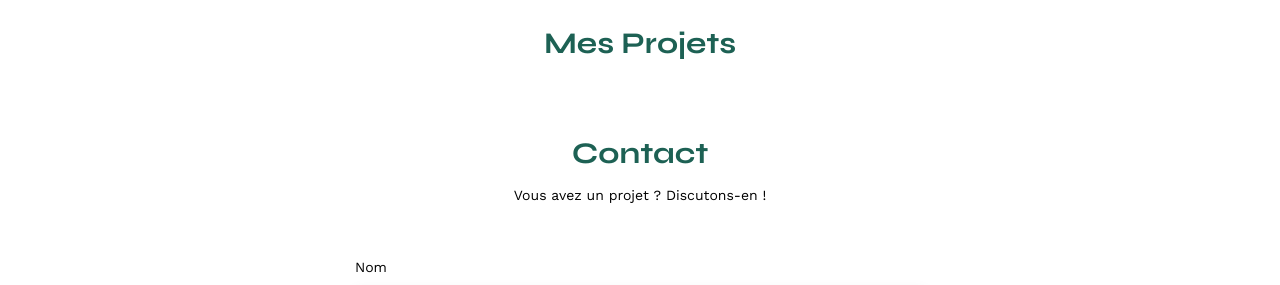
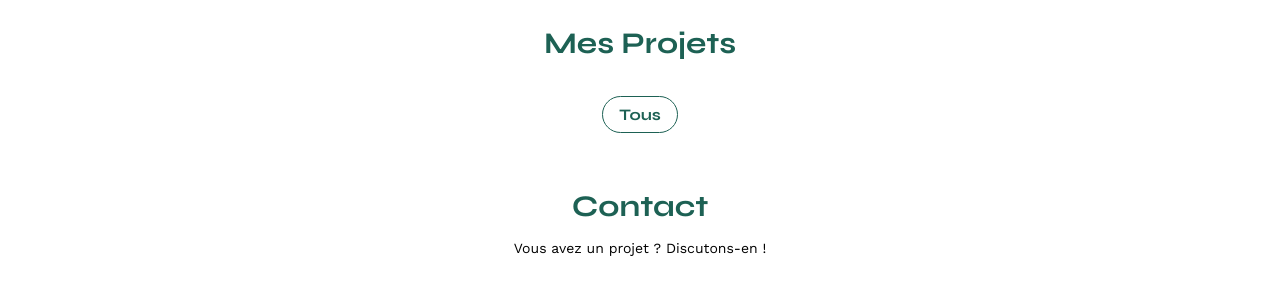
Before and after one commit to rodric74/production-p03, a plain HTML site: page FrontEnd/index.html in a window 1280 px wide. Shown: the part 507-792 px from the top of the page. Drawn offline with nearby package versions, Linux system fonts and the light colour scheme; no server answers.

Commit message:
ajout bouton TOUS

```diff
--- a/FrontEnd/assets/app.js
+++ b/FrontEnd/assets/app.js
@@ -51,11 +51,18 @@ async function fetchCategories() {
 // FONCTION POUR AFFICHER LES FILTRES DE CATEGORIE
 function displayCategories(categories){
   const categorieFilter = document.querySelector(".categorieFilter");
+// AJOUT DU BOUTON "TOUS"
+  const allButton = document.createElement("button");
+  allButton.textContent = "Tous";
+  allButton.classList.add("filter-btn");
+  allButton.setAttribute("data-category", "all");
+  categorieFilter.appendChild(allButton);
 
+// AJOUT DES AUTRES BOUTONS
   categories.forEach((category) => {
     const button = document.createElement("button");
     button.textContent = category.name;
-    // console.log(category);
+    button.classList.add("filter-btn");
     button.setAttribute('data-category', category.id)
     categorieFilter.appendChild(button);
   })
--- a/FrontEnd/assets/style.css
+++ b/FrontEnd/assets/style.css
@@ -125,6 +125,33 @@ li:hover {
 	text-align: center;
 	margin-bottom: 1em;
 }
+
+.categorieFilter {
+	display: flex;
+	justify-content: center;
+}
+/* Les boutons des filtres  */
+.categorieFilter button {
+	margin: 0.5em;
+	padding: 0.5em 1em;
+	font-family: 'Syne';
+	font-style: normal;
+	font-weight: 700;
+	font-size: 16px;
+	border: none;
+	background-color: transparent;
+	color: #1D6154;
+	cursor: pointer;
+	border: 1px solid #1D6154;
+	border-radius: 60px;
+  }
+
+  .categorieFilter button:hover {
+	background-color: #1D6154;
+	color: white;
+  }
+
+
 .gallery {
 	width: 100%;
 	display: grid;
--- a/FrontEnd/index.html
+++ b/FrontEnd/index.html
@@ -51,6 +51,7 @@
       </section>
       <section id="portfolio">
         <h2>Mes Projets</h2>
+        <div class="categorieFilter"></div>
         <div class="gallery"></div>
       </section>
       <section id="contact">
```
